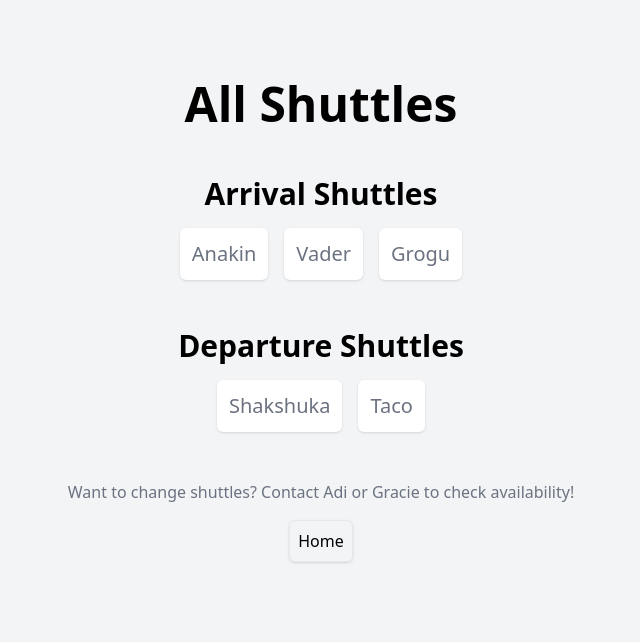
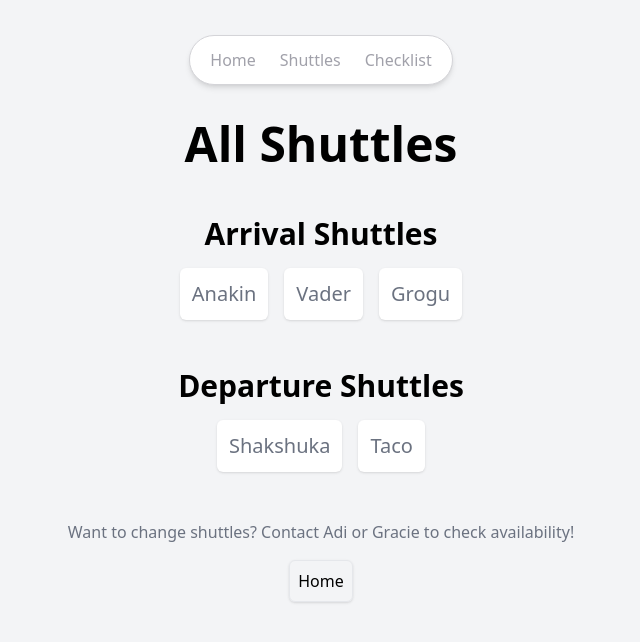
Before and after one commit to AxiomaticAdi/gar-wedding, a React (Vite) app: page /gar-wedding/shuttles in a window 1280 px wide. Shown: the top 642 px of the page, without its empty margins (319-959 px from the left). Built offline with nearby package versions, Linux system fonts and the light colour scheme.

Commit message:
Add navbar

```diff
--- a/src/App.tsx
+++ b/src/App.tsx
@@ -52,7 +52,7 @@ function App() {
 					alt="Couple photo"
 					className="rounded-full h-60 w-60 grayscale"
 				/>
-				<h3 className="text-5xl font-bold">Shuttle Info Lookup</h3>
+				<h3 className="text-5xl font-bold">Guest Info Lookup</h3>
 				{!selectedGuest && (
 					<AutoCompleteTextInput
 						placeholder={"Type your name..."}
--- a/src/components/AutoCompleteTextInput.tsx
+++ b/src/components/AutoCompleteTextInput.tsx
@@ -48,7 +48,7 @@ export default function AutoCompleteTextInput({
 					onChange={(event) => setQuery(event.target.value)}
 					placeholder={placeholder}
 					autoComplete="off"
-					className="block w-full pl-2 rounded-md border-0 bg-transparent py-1.5 shadow-sm ring-1 ring-inset ring-gray-300 placeholder:text-gray-400 focus:ring-2 focus:ring-inset focus:ring-black"
+					className="block w-full pl-2 rounded-md border-0 bg-white py-1.5 shadow-sm ring-1 ring-inset ring-gray-300 placeholder:text-gray-400 focus:ring-2 focus:ring-inset focus:ring-black"
 				/>
 				<Combobox.Options className="absolute z-50 max-h-80 w-full scroll-py-2 divide-y divide-gray-500 overflow-y-auto rounded-md bg-black">
 					<ul className="text-sm text-left text-white">
--- /dev/null
+++ b/src/components/Nav/MobileMenu.tsx
@@ -0,0 +1,73 @@
+import { Popover, Transition } from "@headlessui/react";
+import { Bars3Icon, XMarkIcon } from "@heroicons/react/24/outline";
+import { Fragment } from "react";
+import { NavLink } from "react-router-dom";
+import { Link } from "./NavBar";
+
+interface MobileMenuProps {
+	links: Link[];
+}
+export default function MobileMenu({ links }: MobileMenuProps) {
+	return (
+		<div className="ml-auto mr-4 sm:hidden">
+			<Popover>
+				<Popover.Button className="group flex items-center rounded-full bg-white px-4 py-2 font-medium shadow-md backdrop-blur text-zinc-400 border-zinc-300">
+					<Bars3Icon className="h-6 w-6" />
+				</Popover.Button>
+				<Transition.Root>
+					<Transition.Child
+						as={Fragment}
+						enter="duration-150 ease-out"
+						enterFrom="opacity-0"
+						enterTo="opacity-100"
+						leave="duration-150 ease-in"
+						leaveFrom="opacity-100"
+						leaveTo="opacity-0"
+					>
+						<Popover.Overlay className="fixed inset-0 z-50 backdrop-blur-sm" />
+					</Transition.Child>
+					<Transition.Child
+						as={Fragment}
+						enter="duration-150 ease-out"
+						enterFrom="opacity-0 scale-95"
+						enterTo="opacity-100 scale-100"
+						leave="duration-150 ease-in"
+						leaveFrom="opacity-100 scale-100"
+						leaveTo="opacity-0 scale-95"
+					>
+						<Popover.Panel
+							focus
+							className="fixed inset-x-4 top-8 z-50 origin-top rounded-3xl bg-white p-8"
+						>
+							<div className="flex flex-row-reverse items-center justify-between">
+								<Popover.Button aria-label="Close menu" className="-m-1 p-1">
+									<XMarkIcon className="h-6 w-6" />
+								</Popover.Button>
+							</div>
+							<nav className="mt-6">
+								<ul className="flex flex-col gap-4 items-center">
+									{links.map(({ text, path }, index) => (
+										<li key={index}>
+											<NavLink
+												to={path}
+												end
+												className={({ isActive }) =>
+													[
+														"hover:text-teal-800 cursor-pointer",
+														isActive ? "text-black" : "text-zinc-400",
+													].join(" ")
+												}
+											>
+												{text}
+											</NavLink>
+										</li>
+									))}
+								</ul>
+							</nav>
+						</Popover.Panel>
+					</Transition.Child>
+				</Transition.Root>
+			</Popover>
+		</div>
+	);
+}
--- /dev/null
+++ b/src/components/Nav/NavBar.tsx
@@ -0,0 +1,31 @@
+import WebMenu from "./WebMenu";
+import MobileMenu from "./MobileMenu";
+
+export type Link = {
+	text: string;
+	path: string;
+};
+
+export default function Navbar() {
+	const links: Link[] = [
+		{
+			text: "Home",
+			path: "/gar-wedding/",
+		},
+		{
+			text: "Shuttles",
+			path: "/gar-wedding/shuttles/",
+		},
+		{
+			text: "Checklist",
+			path: "/gar-wedding/checklist",
+		},
+	];
+
+	return (
+		<nav className="w-full flex">
+			<WebMenu links={links} />
+			<MobileMenu links={links} />
+		</nav>
+	);
+}
--- /dev/null
+++ b/src/components/Nav/WebMenu.tsx
@@ -0,0 +1,31 @@
+import { NavLink } from "react-router-dom";
+import { Link } from "./NavBar";
+
+interface WebMenuProps {
+	links: Link[];
+}
+export default function WebMenu({ links }: WebMenuProps) {
+	return (
+		<div className="hidden mx-auto sm:block">
+			<div className=" text-zinc-400 flex gap-6 items-center shadow-md border border-zinc-300 rounded-full px-5 py-3 bg-white">
+				{links.map(({ text, path }, index) => {
+					return (
+						<NavLink
+							key={index}
+							to={path}
+							end
+							className={({ isActive }) =>
+								[
+									"hover:text-teal-800 cursor-pointer",
+									isActive ? "text-black" : "",
+								].join(" ")
+							}
+						>
+							{text}
+						</NavLink>
+					);
+				})}
+			</div>
+		</div>
+	);
+}
--- a/src/components/Page.tsx
+++ b/src/components/Page.tsx
@@ -1,7 +1,11 @@
+import Navbar from "./Nav/NavBar";
+
 export default function Page({ children }: { children: React.ReactNode }) {
 	return (
 		<div className="flex flex-col items-center max-w-2xl font-sans mx-auto text-center">
-			<div className="h-[10vh]"></div>
+			<div className="h-[15vh] flex items-center justify-center w-full">
+				<Navbar />
+			</div>
 			{children}
 		</div>
 	);
```
